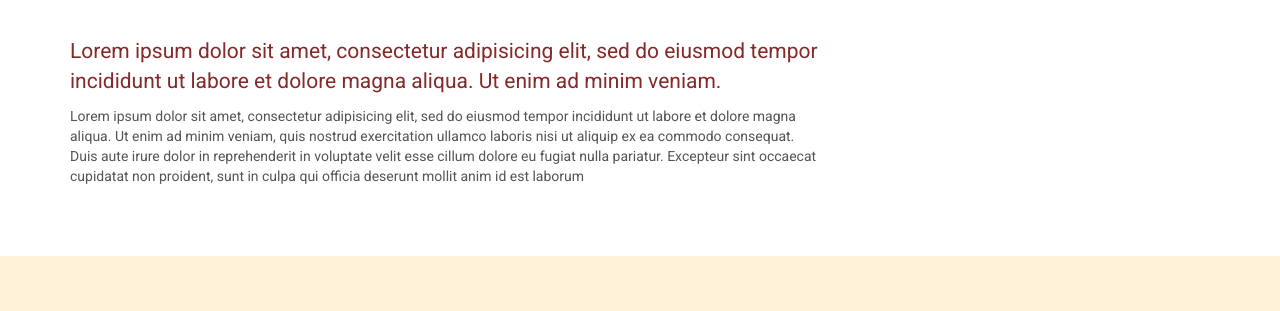
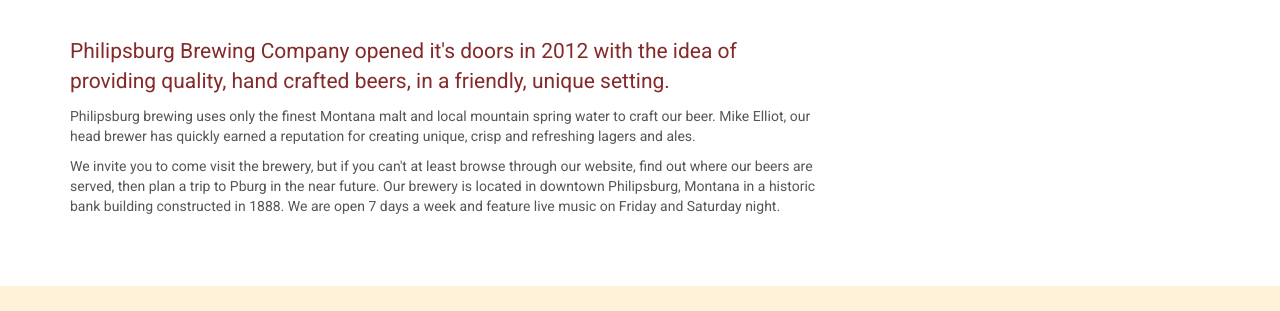
Before and after one commit to WebAheadStudios/pburgbrew, a plain HTML site: page index.html in a window 1280 px wide. Shown: the part 670-981 px from the top of the page. Drawn offline with nearby package versions, Linux system fonts and the light colour scheme.

Commit message:
#19 Added Homepage Text

```diff
--- a/index.html
+++ b/index.html
@@ -83,8 +83,8 @@
                   <div class="row">
                      <div class="col-lg-8 col-md-8 text-left">
                         <p></p>
-                        <p class="block-text">Lorem ipsum dolor sit amet, consectetur adipisicing elit, sed do eiusmod tempor incididunt ut labore et dolore magna aliqua. Ut enim ad minim veniam.</p>
-                        <p>Lorem ipsum dolor sit amet, consectetur adipisicing elit, sed do eiusmod tempor incididunt ut labore et dolore magna aliqua. Ut enim ad minim veniam, quis nostrud exercitation ullamco laboris nisi ut aliquip ex ea commodo consequat. Duis aute irure dolor in reprehenderit in voluptate velit esse cillum dolore eu fugiat nulla pariatur. Excepteur sint occaecat cupidatat non proident, sunt in culpa qui officia deserunt mollit anim id est laborum</p>
+                        <p class="block-text">Philipsburg Brewing Company opened it's doors in 2012 with the idea of providing quality, hand crafted beers, in a friendly, unique setting.</p>
+                        <p> Philipsburg brewing uses only the finest Montana malt and local mountain spring water to craft our beer.  Mike Elliot, our head brewer has quickly earned a reputation for creating unique, crisp and refreshing lagers and ales.</p> <p>We invite you to come visit the brewery, but if you can't at least browse through our website, find out where our beers are served, then plan a trip to P­burg in the near future. Our brewery is located in downtown Philipsburg, Montana in a historic  bank building constructed in 1888.   We are open 7 days a week and feature live music on Friday and Saturday night.</p>
                     </div>
                     <div class="col-lg-4 col-md-4 text-center fb-like-box" data-href="https://www.facebook.com/PhilipsburgBrewing" data-colorscheme="light" data-show-faces="false" data-header="true" data-stream="true" data-show-border="true"></div>
                   </div>
```
Also changed, not shown: 1 other file.
